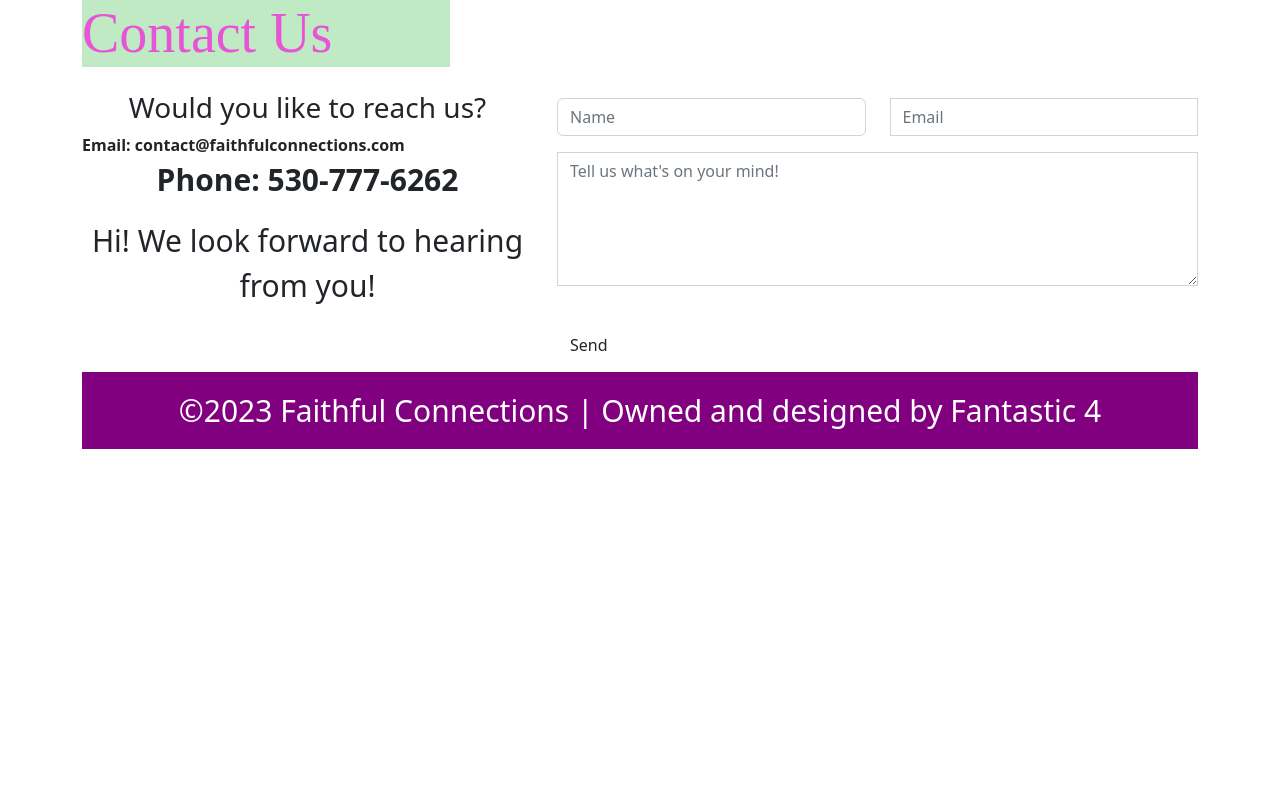
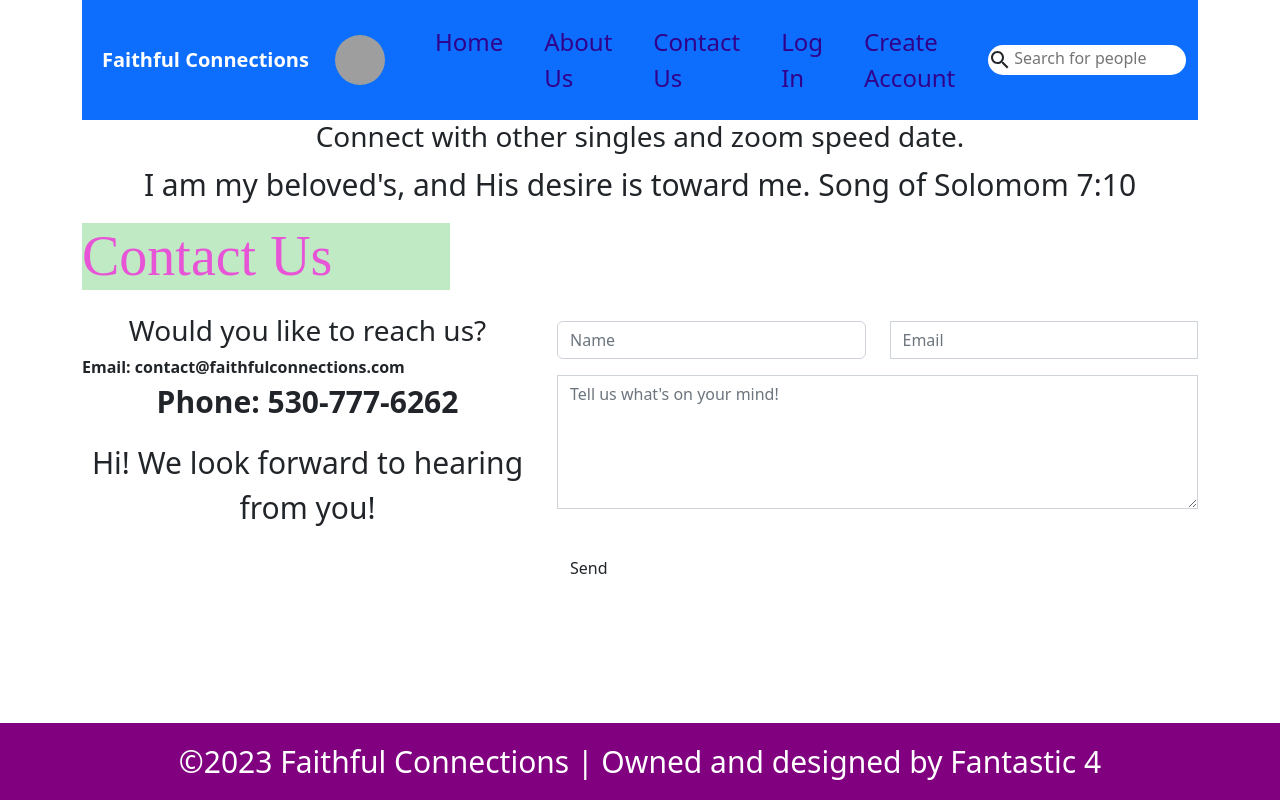
Before and after one commit to bethel-school-of-technology/team-fantastic-4-frontend, a React (Create React App) app: page /contact-us in a window 1280 px wide. Built offline with nearby package versions, Linux system fonts and the light colour scheme; grey boxes are pictures that could not be loaded.

Commit message:
sticky footer

```diff
--- a/src/About.js
+++ b/src/About.js
@@ -1,9 +1,12 @@
 import { Container, Image, Row } from "react-bootstrap"
 import "./About.css"
+import Home from "./Home"
+
 
 function AboutUs() {
     return (
       <Container>
+        <Home></Home>
       <Row>
       {/* <Col xs={12} md={8}> */}
           <div>
@@ -20,6 +23,7 @@ function AboutUs() {
           Our goal is to open up the possibilities of something great.
         </p>
         </Row>
+
     </Container>
     )
   }
--- a/src/App.js
+++ b/src/App.js
@@ -6,10 +6,12 @@ import CarouselFadeExample from './CarouselFadeExample';
 import AboutUs from './About';
 import ContactUs from './ContactUs';
 import Register from './Register';
-
+import Footer from './Footer';
 
 function App() {
   return (
+    <div className='page-container'>
+    <div className="content-wrap">
     <BrowserRouter>
       <Routes>
         <Route path="/" element={<Home />} />
@@ -20,7 +22,13 @@ function App() {
         <Route path='register' element={<Register />} />
       </Routes>
     </BrowserRouter>
+    </div>
+   <Footer />
+   </div>
+
 
   )
+
 }
+
 export default App;
--- a/src/ContactUs.js
+++ b/src/ContactUs.js
@@ -1,11 +1,12 @@
 import React from "react";
-import Footer from "./Footer";
 import { Row, Col, Container} from "react-bootstrap"
+import Home from "./Home";
 
 
 function ContactUs() {
   return (
     <Container>
+      <Home></Home>
       <Row classname="mb-5 mt-3">
         <Col lg='8'>
           <h1 className="display-4 mb-4">Contact Us</h1>
@@ -61,9 +62,11 @@ function ContactUs() {
         </Col>
       </Row>
 
-      <Footer></Footer>
+
     </Container>
+
   );
+
 }
 
 export default ContactUs;
--- a/src/Register.js
+++ b/src/Register.js
@@ -1,5 +1,6 @@
 import './Register.css';
 import { useState } from 'react';
+
 
 function Register() {
   const [inputs, setInputs] = useState({});
@@ -18,6 +19,7 @@ function Register() {
 
 
   return (
+
     <div className='register-background'>
     <div id="container">
     <form onSubmit={handleSubmit}>
```
